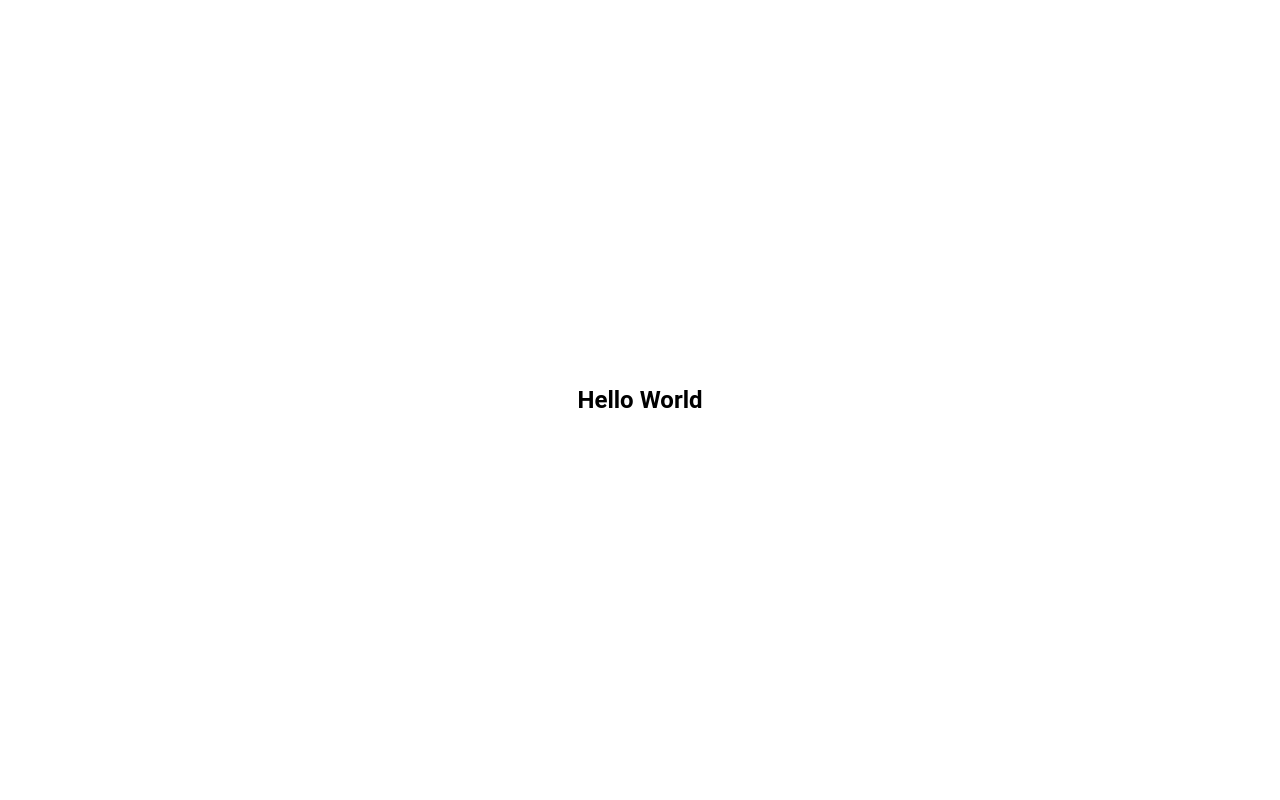
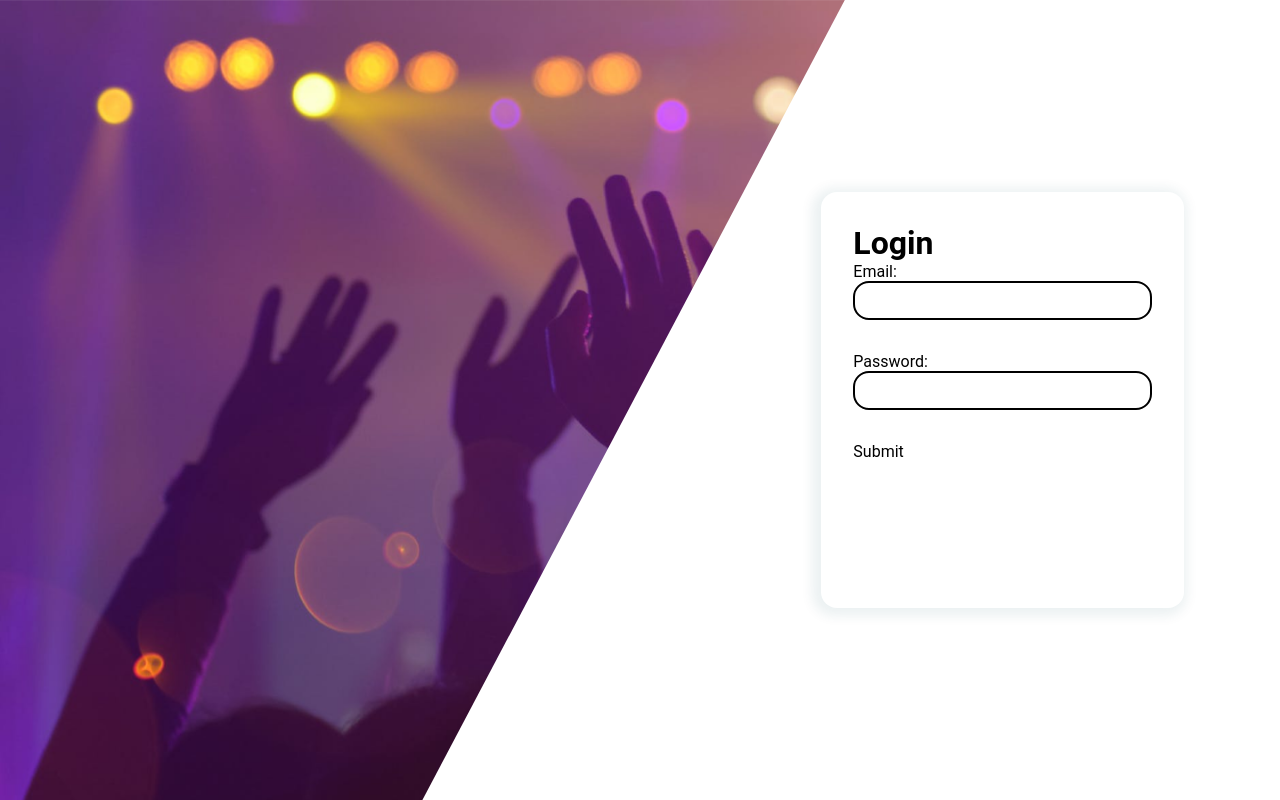
Before and after one commit to Turkie25/VanRijt-Opdracht-23-24, a Vue app: page /Login in a window 1280 px wide. Built offline with nearby package versions, Linux system fonts and the light colour scheme.

Commit message:
begin gemaakt aan revamped loginpagina

```diff
--- a/src/global.css
+++ b/src/global.css
@@ -5,20 +5,4 @@ body {
   line-height: normal;
 }
 :root {
-  /* fonts */
-  --font-manrope: Manrope;
-  --font-inter: Inter;
-
-  /* font sizes */
-  --font-size-mini: 0.94rem;
-  --font-size-7xl: 1.63rem;
-
-  /* Colors */
-  --color-white: #fff;
-  --color-darkgray: #a7a7a7;
-  --primary: #04a0b5;
-  --color-black: #000;
-
-  /* Effects */
-  --dropshadow: -3px 2px 12px 6px rgba(2, 81, 92, 0.08);
 }
--- a/src/view/pages/Login.vue
+++ b/src/view/pages/Login.vue
@@ -1,7 +1,27 @@
 <template>
-  <h2>Hello World</h2>
+  <div class="login">
+    <div class="content">
+      <div class="formWrapper">
+        <h1>Login</h1>
+        <form @submit.prevent="submitForm">
+          <div>
+            <label for="email">Email:</label>
+            <input type="email" v-model="email" required>
+          </div>
+          <div>
+            <label for="password">Password:</label>
+            <input type="password" v-model="password" required>
+          </div>
+          <button type="submit" @click="sendLoginDataToApi">Submit</button>
+        </form>
+      </div>
+    </div>
+    <ImageFrame></ImageFrame>
+  </div>
 </template>
 <script>
+import ImageFrame from "../../viewmodel/components/imageFrame.vue";
+import imageFrame from "../../viewmodel/components/imageFrame.vue";
 import { defineComponent, ref } from "vue";
 
 export default defineComponent({
@@ -14,18 +34,10 @@ export default defineComponent({
       this.showPasswordGm = !this.showPasswordGm;
     },
   },
+  components: { ImageFrame }
 });
 </script>
-<style lang="scss" module>
+<style lang="scss">
 @import '../scss/root.scss';
-.imageFrame{
-  position: absolute;
-  inset: 0;
-  min-height: 100%;
-  min-width: 100%;
-  object-fit: cover;
-  background-size: contain;
-  background-image: url(../images/login.png);
-  clip-path: polygon(0 0, 100% 0%, 50% 100%, 0% 100%);
-}
+@import '../scss/login.scss';
 </style>
--- /dev/null
+++ b/src/view/scss/login.scss
@@ -0,0 +1,39 @@
+@import 'root.scss';
+.login{
+    min-height: 100vh;
+    height: 100vh;
+    .content{
+        min-height: 100%;
+        display: grid;
+        grid-template-columns: 2fr 1fr;
+        grid-template-areas: ". content";
+        position: relative;
+        z-index: 1;
+        padding-inline: 6rem;
+        padding-block: 12rem;
+        .formWrapper{
+            grid-area: content;
+            background: white;
+            box-shadow: $boxShadow;
+            width: 100%;
+            height: 100%;
+            border-radius: $borderRadiusMd;
+            padding: $pMd;
+            form{
+
+                >div{
+                    display: flex;
+                    flex-direction: column;
+                    input{
+                        border: 2px solid $black;
+                        border-radius: $borderRadiusMd;
+                        padding: $pXs;
+                    }
+                }
+                >*{
+                    padding-bottom: $pMd;
+                }
+            }
+        }
+    }
+}
--- a/src/view/scss/root.scss
+++ b/src/view/scss/root.scss
@@ -10,6 +10,19 @@ $grayLight: #EEF1F6;
 $grayDark: #353535;
 $black: #000000;
 
+//? Border Radius
+$borderRadiusLg: 2rem;
+$borderRadiusMd: 1rem;
+$borderRadiusSm: 0.5rem;
+
+//? Padding
+$pXs: 0.5rem;
+$pSm: 1rem;
+$pMd: 2rem;
+$pLg: 4rem;
+$pXl: 6rem;
+$pXxl: 8rem;
+
 //? Shadows
 $boxShadow: -3px 2px 12px 6px hsla(187, 96, 18, 8%);
 
@@ -17,6 +30,7 @@ $boxShadow: -3px 2px 12px 6px hsla(187, 96, 18, 8%);
 //& Styling
 html, body{
     min-height: 100%;
+    height: 100%;
     position: relative;
 }
 body{
@@ -24,7 +38,6 @@ body{
     overflow: hidden;
     #app{
         min-height: 100vh;
-        display: grid;
-        place-content: center;
+        height: 100vh;
     }
 }
--- /dev/null
+++ b/src/viewmodel/components/imageFrame.vue
@@ -0,0 +1,26 @@
+<template>
+    <div class="imageFrame"></div>
+</template>
+<script>
+    import { defineComponent } from 'vue';
+
+    export default defineComponent(
+        {
+            name: "imageFrame",
+        }
+    )
+</script>
+<style lang="scss">
+@import '../../view/scss/root.scss';
+@import '../../view/scss/login.scss';
+.imageFrame{
+  position: absolute;
+  inset: 0;
+  min-height: 100%;
+  min-width: 100%;
+  object-fit: cover;
+  background-size: cover;
+  background-image: url(../../view/images/login.png);
+  clip-path: polygon(0 0, 66% 0%, 33% 100%, 0% 100%);
+}
+</style>
```
